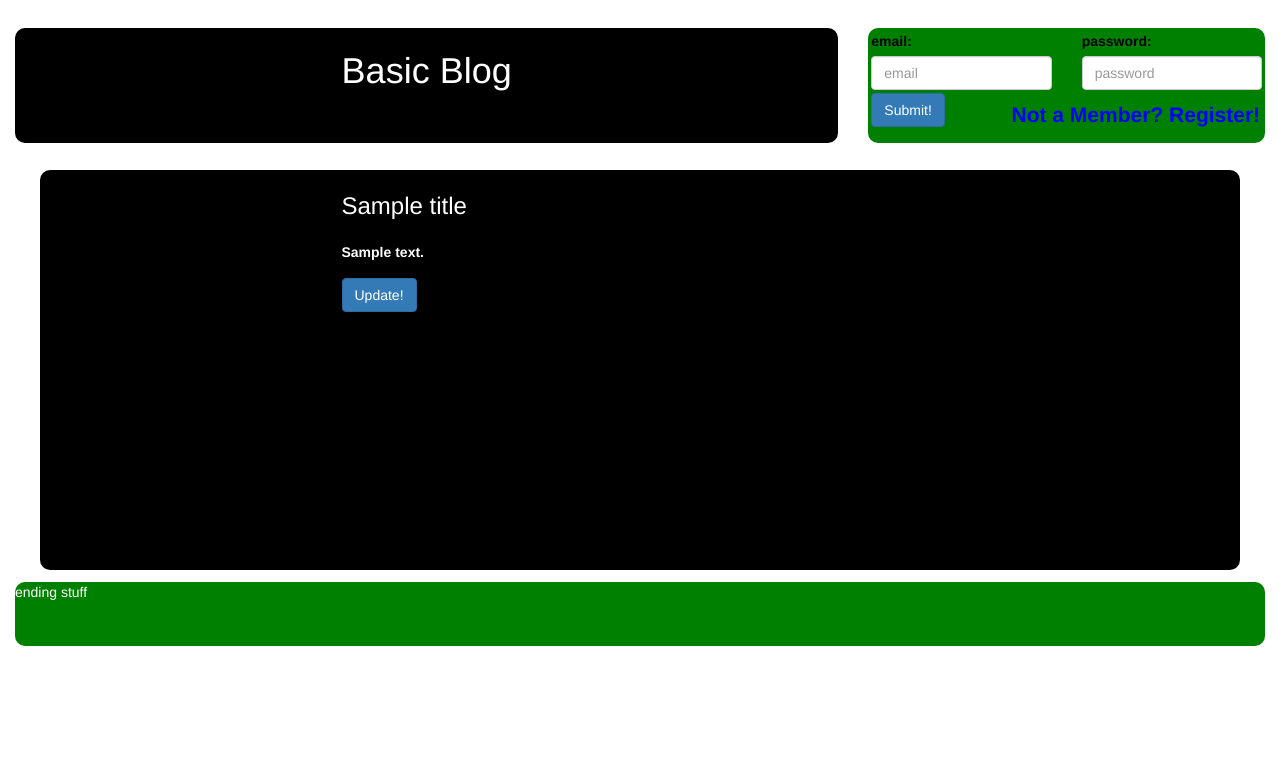
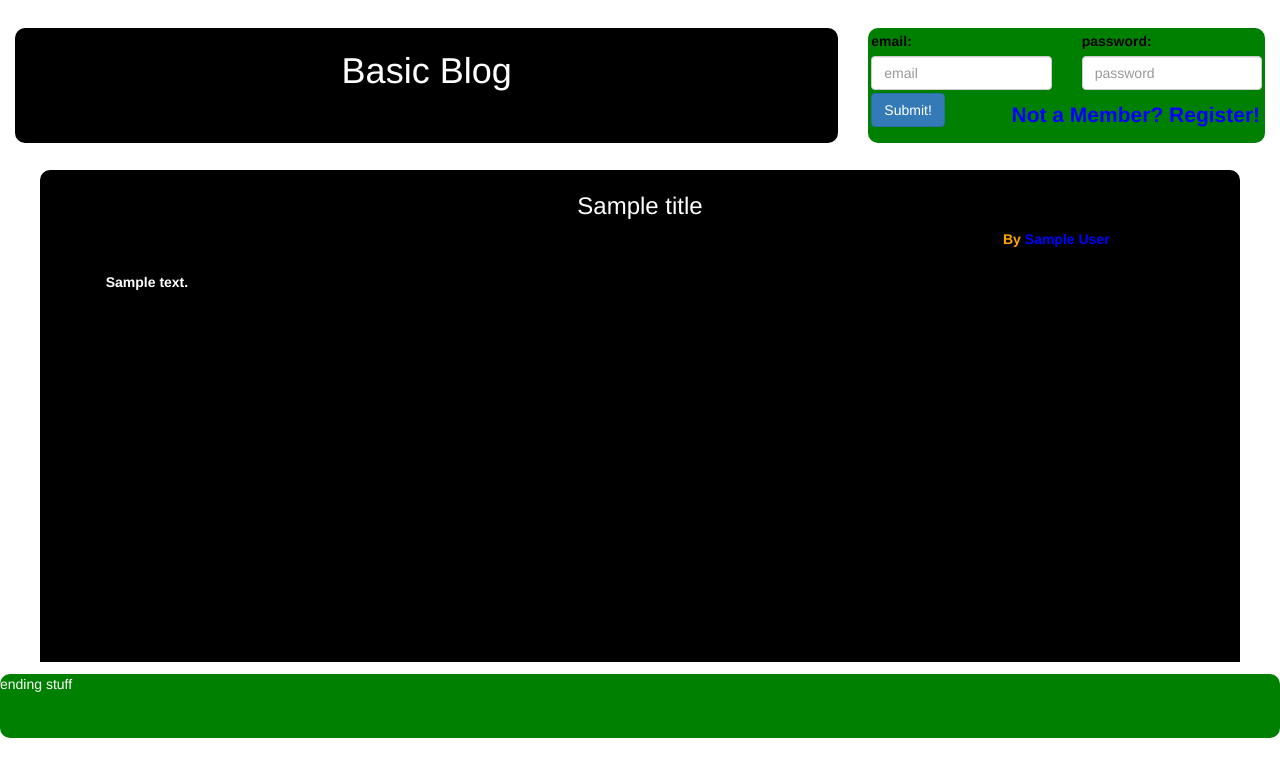
Before and after one commit to mhhoban/basic-blog, a Python web app: template templates/blog_view_page_non_authed.html in a window 1280 px wide. Shown: the top 777 px of the page. Run offline with Jinja, Linux system fonts and the light colour scheme; the template is opened without the code that fills it: most values are stand-ins (such as "Sample title", 1, 10 or a date in 2020).

Commit message:
added Nav buttons and began formatting blog view pages

```diff
--- a/css/basicblogstyle.css
+++ b/css/basicblogstyle.css
@@ -4,7 +4,6 @@
 
 .container-fluid{
     padding-top: 0;
-    /*width: 100%*/
 }
 
 
@@ -37,10 +36,6 @@
 
 }
 
-.form-control{
-
-
-}
 
 .btn {
 
@@ -89,10 +84,19 @@
 }
 
 .content-pane {
- /*   margin-top: 5px;
-    height: 35vw;*/
 
-    overflow: scroll;
+
+    overflow: auto;
+    overflow-x: hidden;
+    margin-top: .5vw;
+
+    max-height: 20vw;
+
+}
+
+.content-pane-blog-view {
+
+    overflow-y: hidden;
     overflow-x: hidden;
     margin-top: .5vw;
 
@@ -192,20 +196,38 @@
     /*padding-bottom: 5px;*/
 }
 
+.blog-view-title {
+    color: white;
+    width: 100%;
+    margin-top: 1vw;
+    text-align: center;
+}
+
+
+.blog-author-slot {
+    margin-left: 75vw;
+    color: orange;
+}
+
+.blog-author-text {
+    color: blue;
+}
+
 .blog-content-field {
 
     margin-top: 20px;
     margin-right: 2%;
-    margin-left: 2%;
+    margin-left: 5%;
     border-radius: 10px;
     color: white;
     font-weight: bold;
     min-height: 400px;
-
+    width: 80vw;
     height: 100%;
     border-style:solid;
     border-color: black;
-    background: black;
+    background: black
+    word-break: break-all;
 }
 
 
--- a/main.py
+++ b/main.py
@@ -299,6 +299,7 @@
                         user=auth_check['penname'],
                         content=post_data.content,
                         title=post_data.title,
+                        author=post_data.author,
                         comments=comments,
                         can_comment=can_comment,
                         blog_id=blog_id)
@@ -308,7 +309,8 @@
             self.render('blog_view_page_non_authed.html',
                         content=post_data.content,
                         title=post_data.title,
-                        blog_id=blog_id)
+                        blog_id=blog_id,
+                        author=post_data.author)
 
 
 class LikePost(Handler):
--- a/templates/base.html
+++ b/templates/base.html
@@ -53,7 +53,6 @@
             <!-- Begin Content Pane Section -->
                 <div class="col-md-12">
 
-                    <div class="content-pane">
 
                         {% block posts_block %}
 
@@ -61,7 +60,6 @@
 
 
 
-                    </div>
 
                 </div>
 
--- a/templates/blog_view_page_non_authed.html
+++ b/templates/blog_view_page_non_authed.html
@@ -62,6 +62,9 @@
 
 {% block posts_block %}
 
+<div class="content-pane-blog-view">
+
+
 	<div class="row">
 
 	    <div class="col-md-12">
@@ -72,25 +75,9 @@
 
 	                <div class="col-md-12">
 
-                    <div class="signup-form">
+	                    <div class="blog-view-title">
 
-                        <h3> {{ title }} </h3>
-
-                    </div>
-
-                </div>
-
-            </div>
-
-            <form action="blog-edit.html" method="post">
-
-	            <div class="row">
-
-	            	<div class="col-md-12">
-
-	            		<div class="blog-compose-field">
-
-								{{ content }}
+	                        <h3 class="blog-title"> {{ title }} </h3>
 
 	                    </div>
 
@@ -102,11 +89,9 @@
 
             		<div class="col-md-12">
 
-	            		<div class="signup-form">
+            			<div class="blog-author-slot">
 
-	            			<input type="hidden" name="blog_id" value="{{ blog_id }}">
-
-							<button type="submit" class="btn btn-primary"> Update! </button>
+            				By <span class="blog-author-text">{{ author }}</span>
 
             			</div>
 
@@ -114,7 +99,24 @@
 
             	</div>
 
-        </form>
+
+		            <div class="row">
+
+		            	<div class="col-md-12">
+
+		            		<div class="blog-content-field">
+
+									{{ content }}
+		            		</div>
+
+		            	</div>
+
+		            </div>
+
+	            </div>
+
+
+	        </div>
 
 	    </div>
 
--- a/templates/front_page_non_authed.html
+++ b/templates/front_page_non_authed.html
@@ -2,7 +2,6 @@
 
 
 {% block login_block %}
-
 
 
 	<div class="user-greeting">
@@ -68,6 +67,8 @@
 <!-- Begin Individual Post -->
 
 {% block posts_block %}
+
+<div class="content-pane">
 
 	{% if posts|length > 0 %}
 
@@ -229,7 +230,7 @@
 
 	{% endif %}
 
-
+</div>
 
 {% endblock %}
                     <!-- End Individual Post -->
```
Also changed, not shown: templates/blog_view_page_authed.html (+13 -1 lines). Lines whose indentation alone changed are shown as unchanged.
